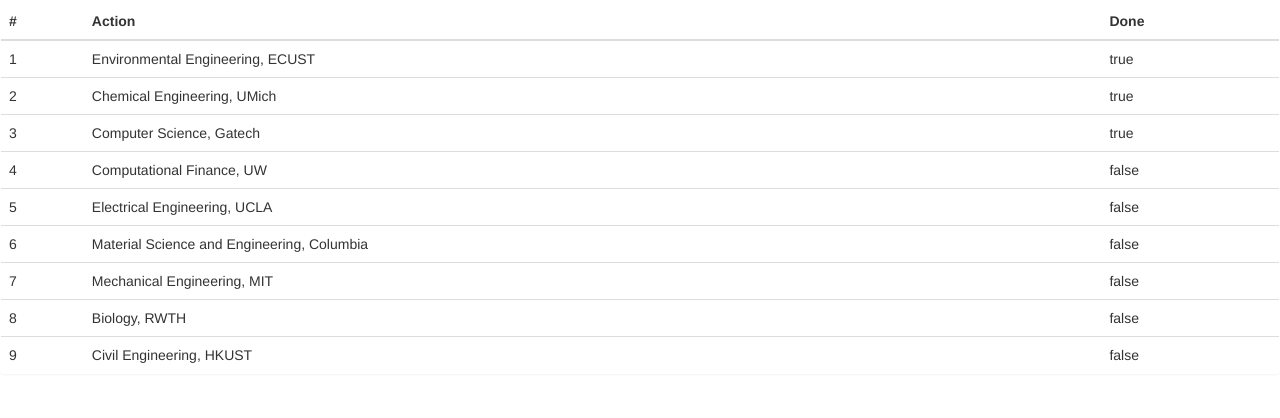
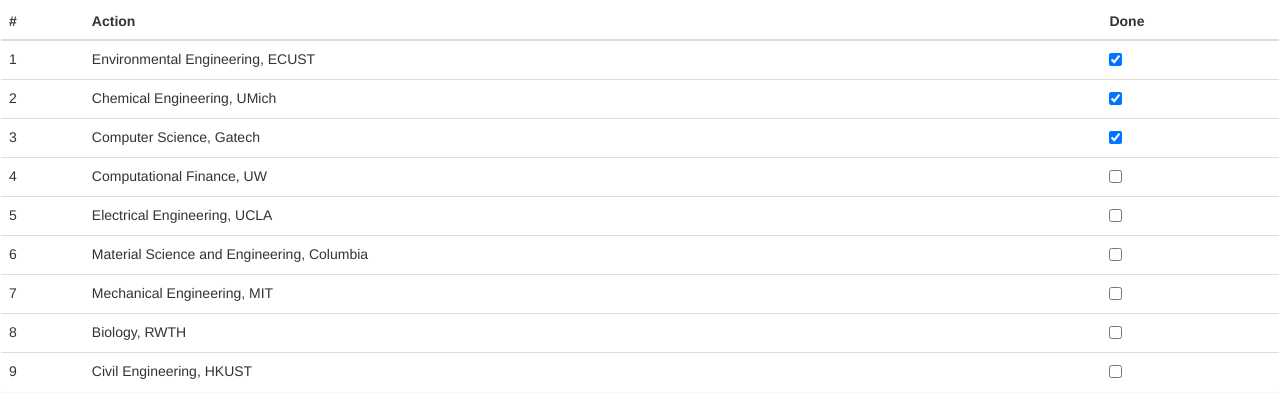
Before and after one commit to donnice/proAngularJS, a plain HTML site: page WebContent/chapter12/forms.html in a window 1280 px wide. Shown: the part 54-472 px from the top of the page. Drawn offline with nearby package versions, Linux system fonts and the light colour scheme.

Commit message:
Jun 16th

```diff
--- a/WebContent/chapter12/forms.html
+++ b/WebContent/chapter12/forms.html
@@ -1,6 +1,6 @@
 <!DOCTYPE html>
 <html ng-app="exampleApp">
-<!-- p278 -->
+<!-- p285 -->
 <head>
 	<meta charset="UTF-8">
 	<title>Chapter 12</title>
@@ -46,7 +46,10 @@
 			<tr ng-repeat="item in todos">
 				<td>{{$index+1}}</td>
 				<td>{{item.action}}</td>
-				<td>{{item.complete}}</td>
+				<!-- <td>{{item.complete}}</td> -->
+				<td>
+					<input type="checkbox" ng-model="item.complete">
+				</td>
 			</tr>
 
 		</table>
```
